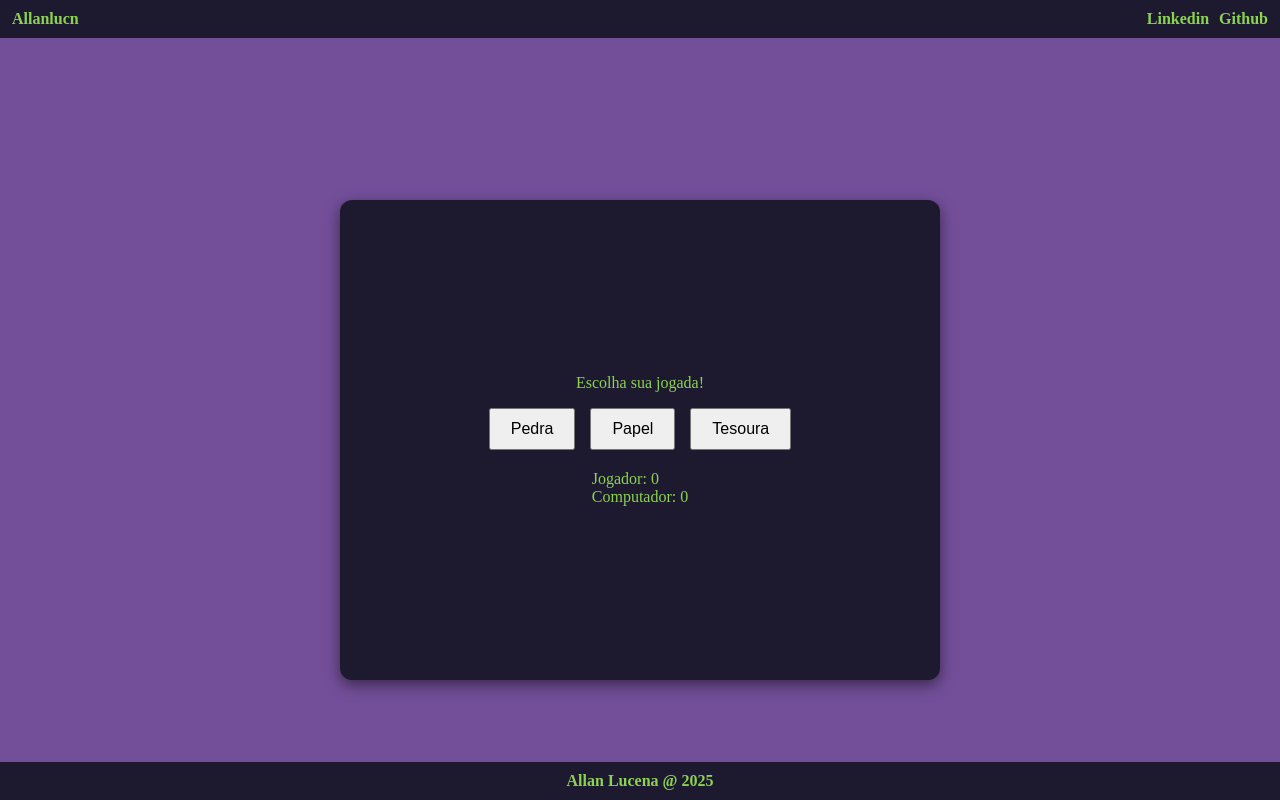
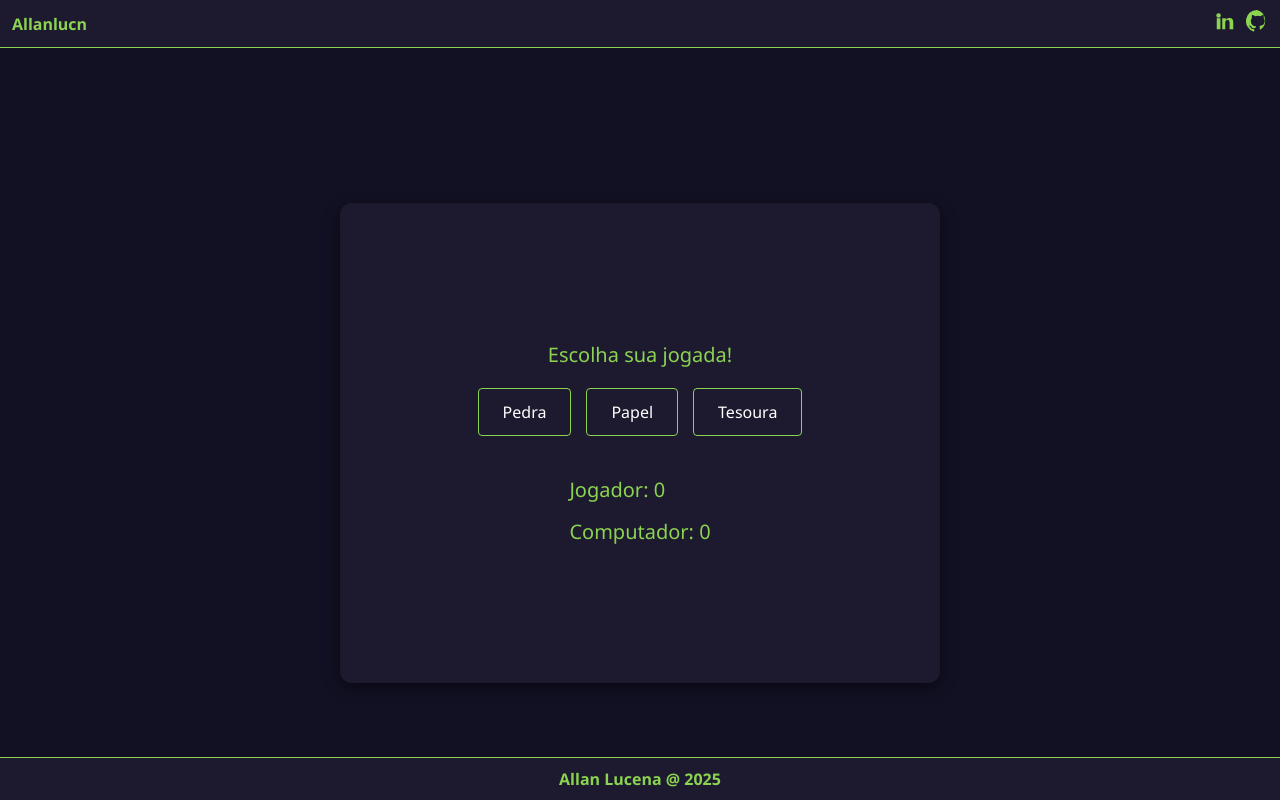
Before and after one commit to allanlucn/rock-paper-scissors, a plain HTML site: page index.html in a window 1280 px wide. Drawn offline with Linux system fonts and the light colour scheme.

Commit message:
Estilização finalizada

```diff
--- a/index.html
+++ b/index.html
@@ -10,18 +10,51 @@
   <body>
     <header>
       <div class="left">
-        <logo>Allanlucn</logo>
+        <span class="logo">Allanlucn</span>
       </div>
       <div class="right">
-        <a class="link" href="https://www.linkedin.com/in/allanlucn"
-          >Linkedin</a
+        <a
+          class="link"
+          href="https://www.linkedin.com/in/allanlucn"
+          target="_blank"
+          aria-label="LinkedIn"
         >
-        <a class="link" href="https://www.github.com/allanlucn">Github</a>
+          <svg
+            xmlns="http://www.w3.org/2000/svg"
+            width="22"
+            height="22"
+            fill="currentColor"
+            viewBox="0 0 24 24"
+          >
+            <path
+              d="M4.98 3.5a2.5 2.5 0 1 1-.001 5.001A2.5 2.5 0 0 1 4.98 3.5zM3 9h4v12H3zM9 9h3.8v1.71h.05c.53-.98 1.83-2.01 3.77-2.01C20.12 8.7 21 10.6 21 13.43V21h-4v-6.6c0-1.58-.03-3.6-2.2-3.6-2.2 0-2.54 1.7-2.54 3.47V21H9z"
+            />
+          </svg>
+        </a>
+
+        <a
+          class="link"
+          href="https://www.github.com/allanlucn"
+          target="_blank"
+          aria-label="GitHub"
+        >
+          <svg
+            xmlns="http://www.w3.org/2000/svg"
+            width="22"
+            height="22"
+            fill="currentColor"
+            viewBox="0 0 24 24"
+          >
+            <path
+              d="M12 0a12 12 0 0 0-3.8 23.4c.6.1.8-.3.8-.6v-2c-3.3.7-4-1.6-4-1.6-.6-1.3-1.3-1.6-1.3-1.6-1-.7.1-.7.1-.7 1.1.1 1.7 1.1 1.7 1.1 1 .1.7 1.9 2.8 1.9.9-.1 1.8-.4 2.5-.7 0-.8.1-1.4.1-1.6-2.7.6-5.6-1.3-5.6-5.8 0-1.3.5-2.4 1.2-3.2-.1-.3-.5-1.5.1-3.1 0 0 1-.3 3.3 1.2a11.2 11.2 0 0 1 6 0c2.2-1.5 3.2-1.2 3.2-1.2.6 1.6.2 2.8.1 3.1.8.8 1.2 1.9 1.2 3.2 0 4.5-2.9 5.4-5.6 5.7.1.3.2.7.2 1.3v2c0 .3.2.7.8.6A12 12 0 0 0 12 0z"
+            />
+          </svg>
+        </a>
       </div>
     </header>
     <div class="content">
       <div class="painel">
-        <div id="log">Escolha sua jogada!</div>
+        <span id="log">Escolha sua jogada!</span>
         <ul id="buttons">
           <li><button class="choice" value="pedra">Pedra</button></li>
           <li><button class="choice" value="papel">Papel</button></li>
--- a/styles.css
+++ b/styles.css
@@ -1,14 +1,23 @@
+* {
+  margin: 0;
+  padding: 0;
+  box-sizing: border-box;
+  font-family: "Segoe UI", Tahoma, Geneva, Verdana, sans-serif;
+}
+
 html,
 body {
   height: 100%;
+  background-color: #121123;
+  display: flex;
+  flex-direction: column;
   margin: 0;
 }
+
 body {
-  background-color: #734f9a;
-  display: flex;
-  flex-direction: column;
   justify-content: space-between;
 }
+
 header,
 footer {
   font-weight: 600;
@@ -18,18 +27,38 @@ footer {
   display: flex;
   justify-content: space-between;
 }
+
+header {
+  align-items: center;
+  border-bottom: 1px solid #8bd350;
+}
+
 footer {
+  border-top: 1px solid #8bd350;
   justify-content: center;
 }
+
+logo {
+  font-size: 24px;
+  font-weight: bold;
+  color: #8bd350;
+}
+
 .right {
+  display: flex;
   gap: 10px;
-  display: flex;
 }
+
 .link {
   color: #8bd350;
   text-decoration: none;
 }
+.link:hover {
+  color: #6fae24;
+}
+
 .painel {
+  gap: 20px;
   color: #8bd350;
   background-color: #1d1a2f;
   display: flex;
@@ -43,8 +72,12 @@ footer {
   border-radius: 12px;
   box-shadow: 0 5px 15px rgba(0, 0, 0, 0.5);
   padding: 25px;
-  box-sizing: border-box;
 }
+
+.painel span {
+  font-size: 20px;
+}
+
 .painel ul {
   list-style: none;
   padding: 0;
@@ -54,18 +87,41 @@ footer {
   margin-bottom: 20px;
 }
 
-#buttons button {
-  padding: 10px 20px;
+#buttons button,
+#reset-button {
   font-size: 16px;
   cursor: pointer;
+  border-radius: 4px;
 }
+
+#buttons button {
+  padding: 12px 24px;
+  background-color: transparent;
+  color: #fff;
+  border: 1px solid #8bd350;
+}
+
+#buttons button:hover {
+  background-color: #8bd350;
+  color: #1d1a2f;
+}
+
+#reset-button {
+  padding: 10px 20px;
+  background-color: #ff4d4d;
+  color: #fff;
+  border: none;
+}
+
 #log-pontuacao {
-  width: auto;
   display: flex;
   flex-direction: column;
   align-items: center;
+  width: auto;
 }
+
 #pontuacao {
   display: flex;
   flex-direction: column;
+  gap: 15px;
 }
```
